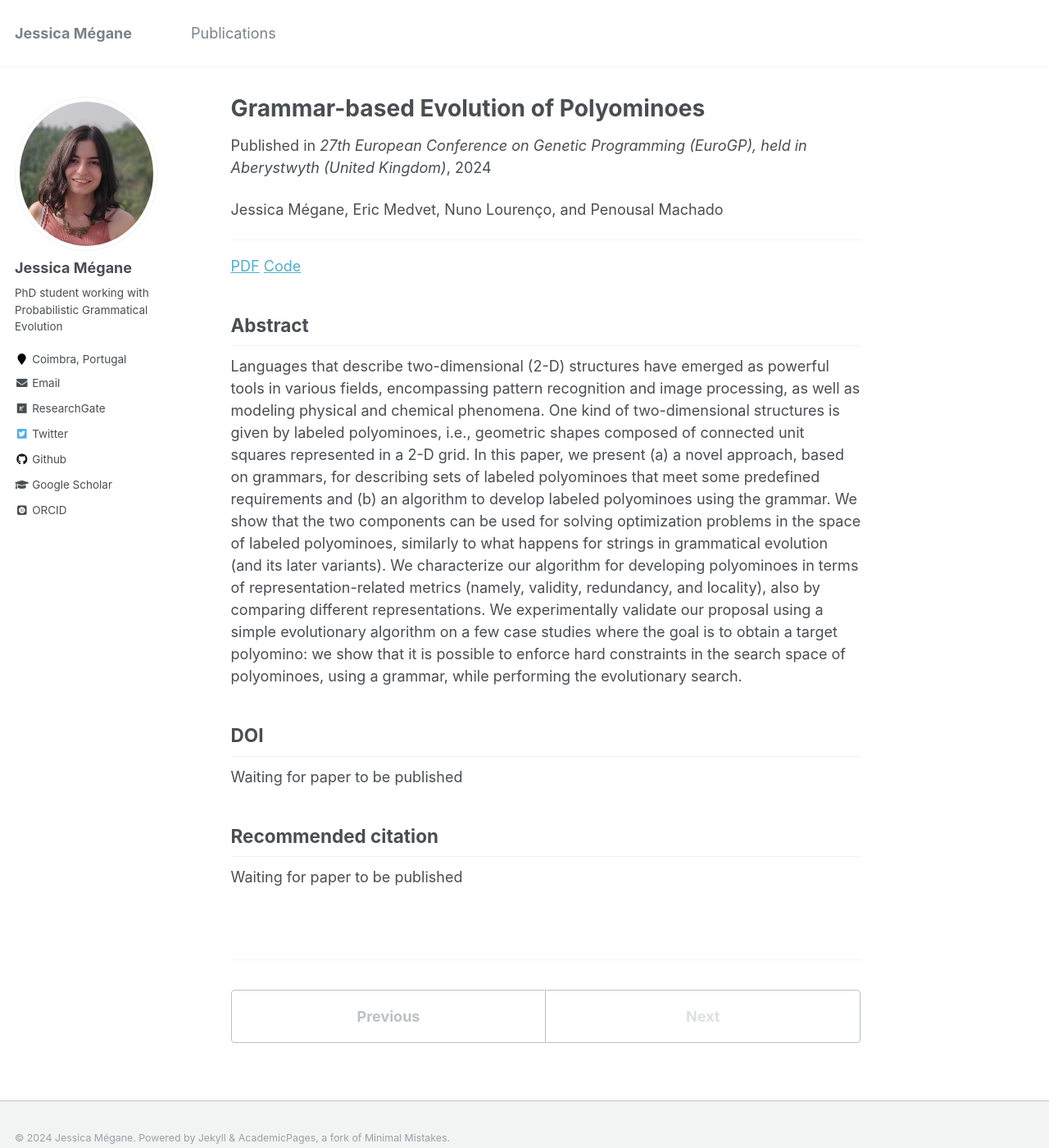
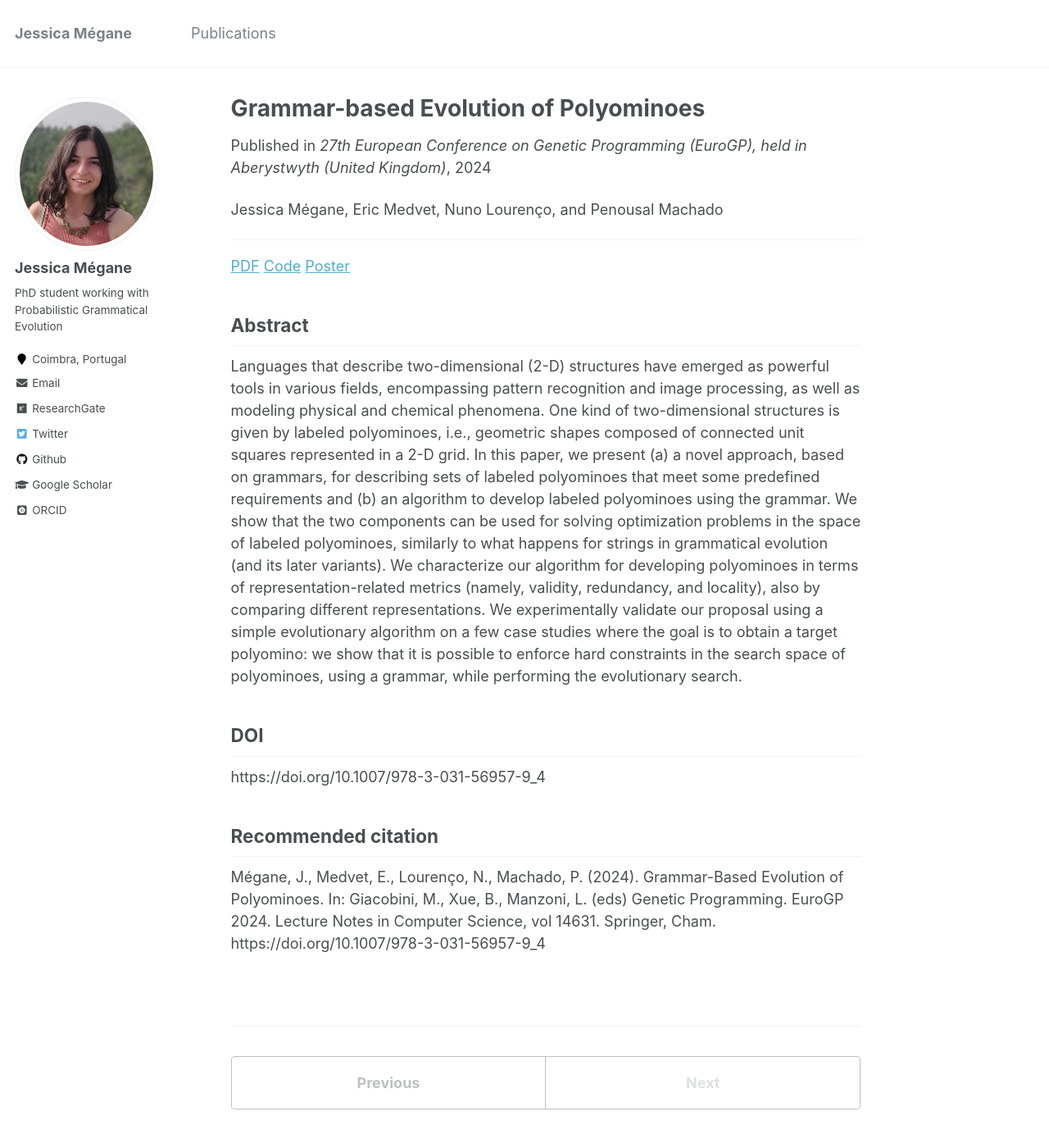
Before and after one commit to jessicamegane/jessicamegane.github.io, a Jekyll site: the page built from _publications/2024-01-18-polyominoes.md, in a window 1280 px wide and 1400 px high. Shown: the whole window at 82% size. Built offline with Jekyll 4.4.1, drawn with Linux system fonts in a browser that asks for light colours; some web fonts are replaced.

Commit message:
updated eurogp paper

```diff
--- a/_publications/2024-01-18-polyominoes.md
+++ b/_publications/2024-01-18-polyominoes.md
@@ -10,7 +10,7 @@ Jessica Mégane, Eric Medvet, Nuno Lourenço, and Penousal Machado
 
 ---
 
-[PDF](https://jessicamegane.pt/files/eurogp_polyominoes.pdf)  [Code](https://github.com/ericmedvet/jgea)
+[PDF](https://jessicamegane.pt/files/eurogp_polyominoes.pdf)  [Code](https://github.com/ericmedvet/jgea)  [Poster](https://jessicamegane.pt/files/eurogp_polyominoes_poster.pdf)
 
 Abstract
 ---
@@ -19,8 +19,8 @@ Languages that describe two-dimensional (2-D) structures have emerged as powerfu
 
 DOI
 ---
-Waiting for paper to be published
+https://doi.org/10.1007/978-3-031-56957-9_4
 
 Recommended citation
 ---
-Waiting for paper to be published
+Mégane, J., Medvet, E., Lourenço, N., Machado, P. (2024). Grammar-Based Evolution of Polyominoes. In: Giacobini, M., Xue, B., Manzoni, L. (eds) Genetic Programming. EuroGP 2024. Lecture Notes in Computer Science, vol 14631. Springer, Cham. https://doi.org/10.1007/978-3-031-56957-9_4
```
Also changed, not shown: 1 other file.
